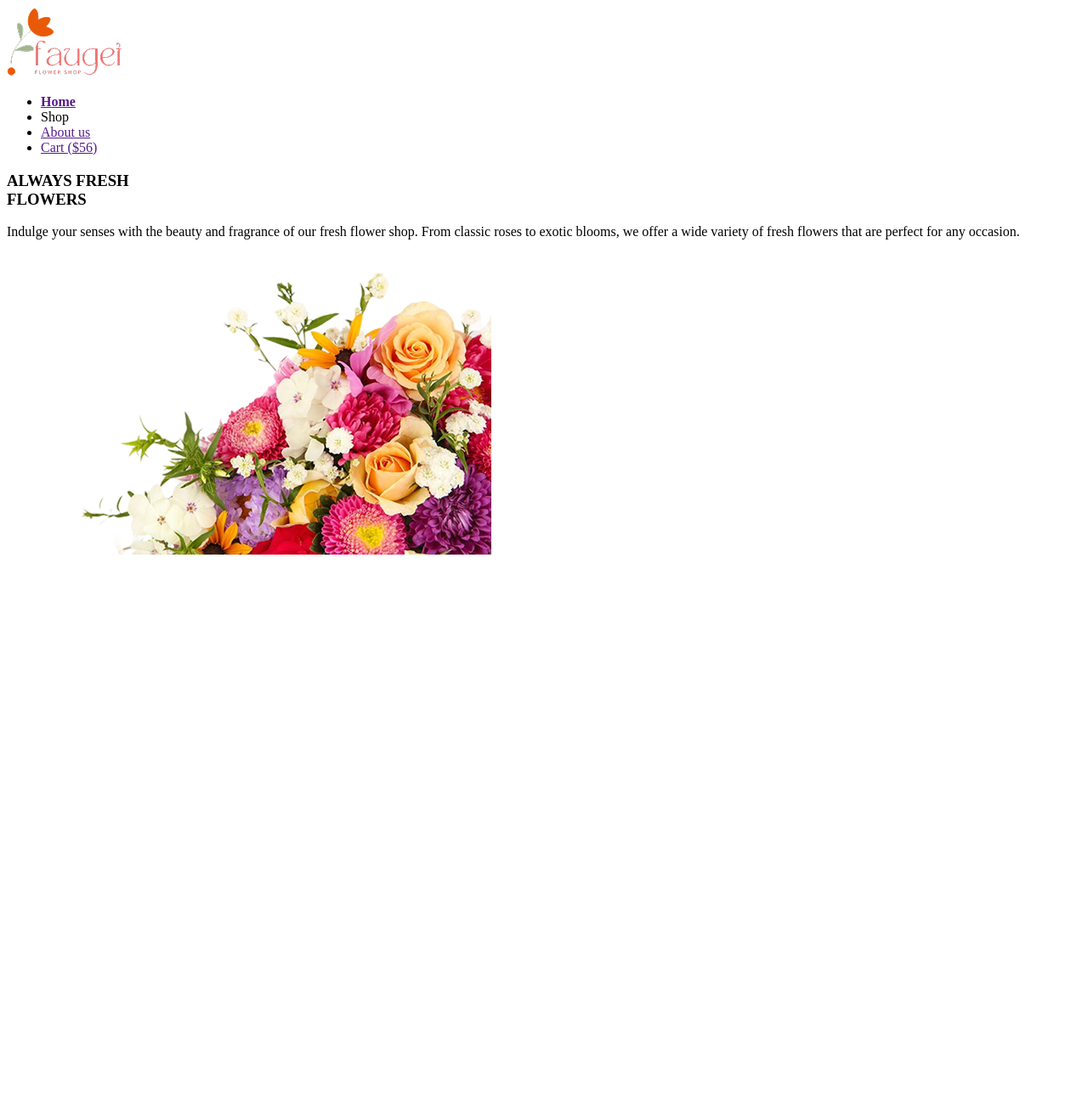
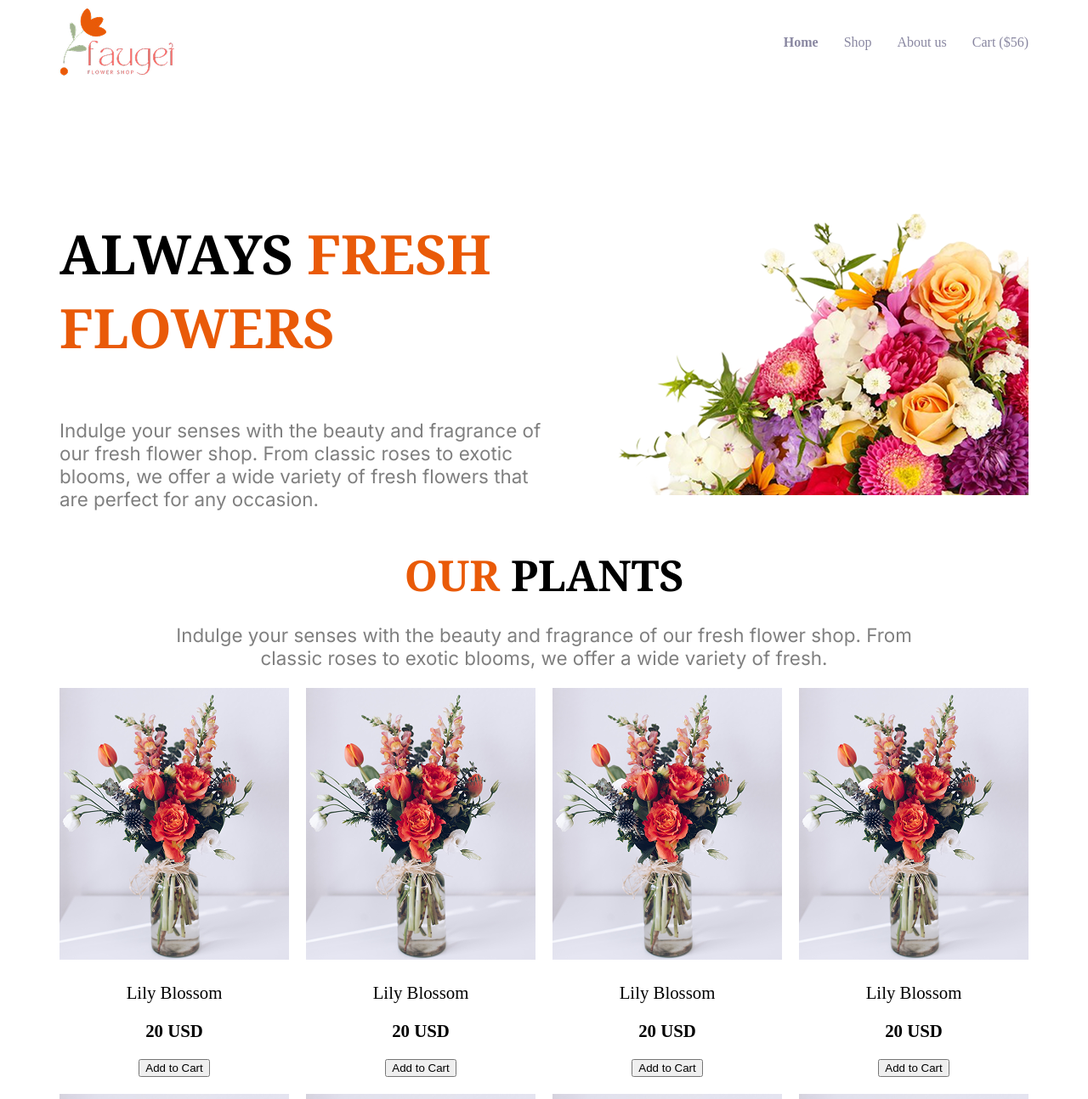
Before and after one commit to ahnaf264/assignment-02, a plain HTML site: page index.html in a window 1280 px wide. Shown: the top 1294 px of the page at 85% size. Before the commit the page ends 800 px from the top, so only its background shows below. Drawn offline with Linux system fonts and the light colour scheme.

Commit message:
plant section done

```diff
--- a/index.html
+++ b/index.html
@@ -18,7 +18,7 @@
                     <li><a href="" class="nav-list-link"></a>Shop</li>
                     <li><a href="" class="nav-list-link">About us</a></li>
 
-                    <li >
+                    <li class="black">
                         <a href="" class="nav-list-link">
                             Cart ($56)
                         </a>
@@ -35,10 +35,11 @@
         <section class="header-section">
 
             <div>
-                <h3 class="banner-title">
-                    ALWAYS FRESH <br> FLOWERS
+                <h3 class="banner-title noto-serif-font
+">
+                    ALWAYS <span class="orange"> FRESH <br> FLOWERS</span>
                 </h3>
-                <p class="banner-description">Indulge your senses with the beauty and fragrance of our fresh flower shop. From classic roses to exotic blooms, we offer a wide variety of fresh flowers that are perfect for any occasion. </p>
+                <p class="banner-description inter-font">Indulge your senses with the beauty and fragrance of our fresh flower shop. From classic roses to exotic blooms, we offer a wide variety of fresh flowers that are perfect for any occasion. </p>
             </div>
             <div class="banner-image">
 
@@ -49,10 +50,97 @@
 
         </section>
 
+    </header>
+
+    <main>
+
+                <section class="plant">
+
+            <h3 class="plant-title noto-serif-font"> <span class="orange">OUR</span> PLANTS</h3>
+            <p class="plant-description inter-font">Indulge your senses with the beauty and fragrance of our fresh flower shop. From classic roses to exotic blooms, we offer a wide variety of fresh.</p>
+
+            <div class="card">
+
+                <div class="card-container">
+                    <img src="assets/sample-flower-image.png" alt="" class="card-image">
+
+
+                    <h4 class="card-title">Lily Blossom</h4>
+                    <p class="card-price">20 USD</p>
+                    <button class="card-button">Add to Cart</button>
+                </div>
+                <div class="card-container">
+                    <img src="assets/sample-flower-image.png" alt="" class="card-image">
+
+
+                    <h4 class="card-title">Lily Blossom</h4>
+                    <p class="card-price">20 USD</p>
+                    <button class="card-button">Add to Cart</button>
+                </div>
+                <div class="card-container">
+                    <img src="assets/sample-flower-image.png" alt="" class="card-image">
+
+
+                    <h4 class="card-title">Lily Blossom</h4>
+                    <p class="card-price">20 USD</p>
+                    <button class="card-button">Add to Cart</button>
+                </div>
+                <div class="card-container">
+                    <img src="assets/sample-flower-image.png" alt="" class="card-image">
+
+
+                    <h4 class="card-title">Lily Blossom</h4>
+                    <p class="card-price">20 USD</p>
+                    <button class="card-button">Add to Cart</button>
+                </div>
+                <div class="card-container">
+                    <img src="assets/sample-flower-image.png" alt="" class="card-image">
+
+
+                    <h4 class="card-title">Lily Blossom</h4>
+                    <p class="card-price">20 USD</p>
+                    <button class="card-button">Add to Cart</button>
+                </div>
+                <div class="card-container">
+                    <img src="assets/sample-flower-image.png" alt="" class="card-image">
+
+
+                    <h4 class="card-title">Lily Blossom</h4>
+                    <p class="card-price">20 USD</p>
+                    <button class="card-button">Add to Cart</button>
+                </div>
+                <div class="card-container">
+                    <img src="assets/sample-flower-image.png" alt="" class="card-image">
+
+
+                    <h4 class="card-title">Lily Blossom</h4>
+                    <p class="card-price">20 USD</p>
+                    <button class="card-button">Add to Cart</button>
+                </div>
+                <div class="card-container">
+                    <img src="assets/sample-flower-image.png" alt="" class="card-image">
+
+
+                    <h4 class="card-title">Lily Blossom</h4>
+                    <p class="card-price">20 USD</p>
+                    <button class="card-button">Add to Cart</button>
+                </div>
 
 
 
-    </header>
+
+            </div>
+
+        </section>
+
+
+
+    </main>
+
+    <footer>
+
+
+    </footer>
 
 </body>
 </html>
--- a/styles/flower.css
+++ b/styles/flower.css
@@ -0,0 +1,129 @@
+/* font section start */
+@import url('https://fonts.googleapis.com/css2?family=Inter:ital,opsz,wght@0,14..32,100..900;1,14..32,100..900&family=Noto+Serif:ital,wght@0,100..900;1,100..900&display=swap');
+
+
+
+.noto-serif-font{
+  font-family: "Noto Serif", serif;
+  font-optical-sizing: auto;
+  font-weight: 400 ;
+  font-style: normal;
+  font-variation-settings:
+    "wdth" 100;
+}
+
+
+.inter-font {
+  font-family: "Inter", sans-serif;
+  font-optical-sizing: auto;
+  font-weight: 400;
+  font-style: normal;
+}
+
+
+/* font section ends */
+
+
+/* navbar section starts */
+
+.navbar{
+   display: flex;
+   justify-content: space-between;
+   align-items: center;
+
+   margin-bottom: 100px;
+}
+header{
+    max-width: 1140px;
+    margin: 0 auto;
+}
+.nav-list-container{
+
+}
+.nav-list{
+    display: flex;
+    gap: 30px;
+    color: #8987A1 ;
+
+    list-style: none;
+
+}
+.nav-list-link{
+        text-decoration: none;
+        color: #8987A1;
+}
+
+/* nav section ends */
+
+/* header section starts */
+
+.header-section{
+    display: flex;
+    align-items: center;
+}
+.banner-title{
+    font-size: 4rem;
+    font-weight: bold;
+
+
+}
+.banner-description{
+    font-size: 1.4rem;
+    color: rgba(0, 0, 0, 0.5);
+}
+
+/* shared section  */
+.orange
+{
+    color: #E95A08;
+}
+.black{
+    color: black;
+}
+
+/* shared section ends */
+
+/* cards section starts */
+
+.plant-title{
+    font-size: 3.13rem;
+    margin: 20px 0;
+    font-weight: bold;
+    font-size: 3.125rem;
+
+}
+.plant-description{
+    font-size: 1.4rem;
+    text-align: center;
+    max-width: 888px;
+    color: rgba(0, 0, 0, 0.5) ;
+}
+
+.plant{
+    max-width:1140px;
+    margin: 0 auto;
+    justify-items: center;
+    align-items: center;
+}
+.card{
+    display: grid;
+    grid-template-columns: repeat(4,1fr);
+    gap: 20px;
+}
+.card-container{
+
+justify-items: center;
+}
+
+.card-title{
+    font-weight: 400;
+    font-size: 1.3rem;
+    margin: 20px 0;
+}
+.card-price{
+    font-weight: bold;
+    font-size: 1.3rem;
+
+}
+
+/* card section ends */
```
